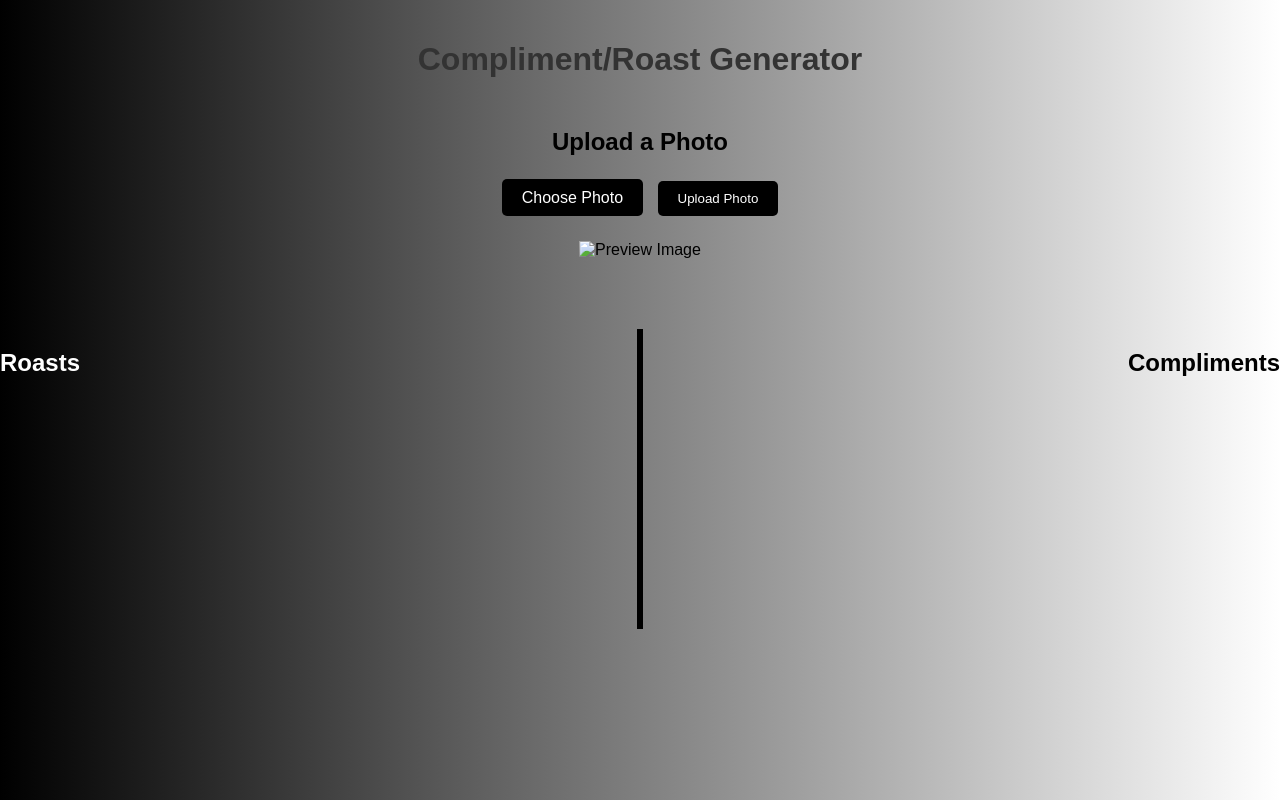
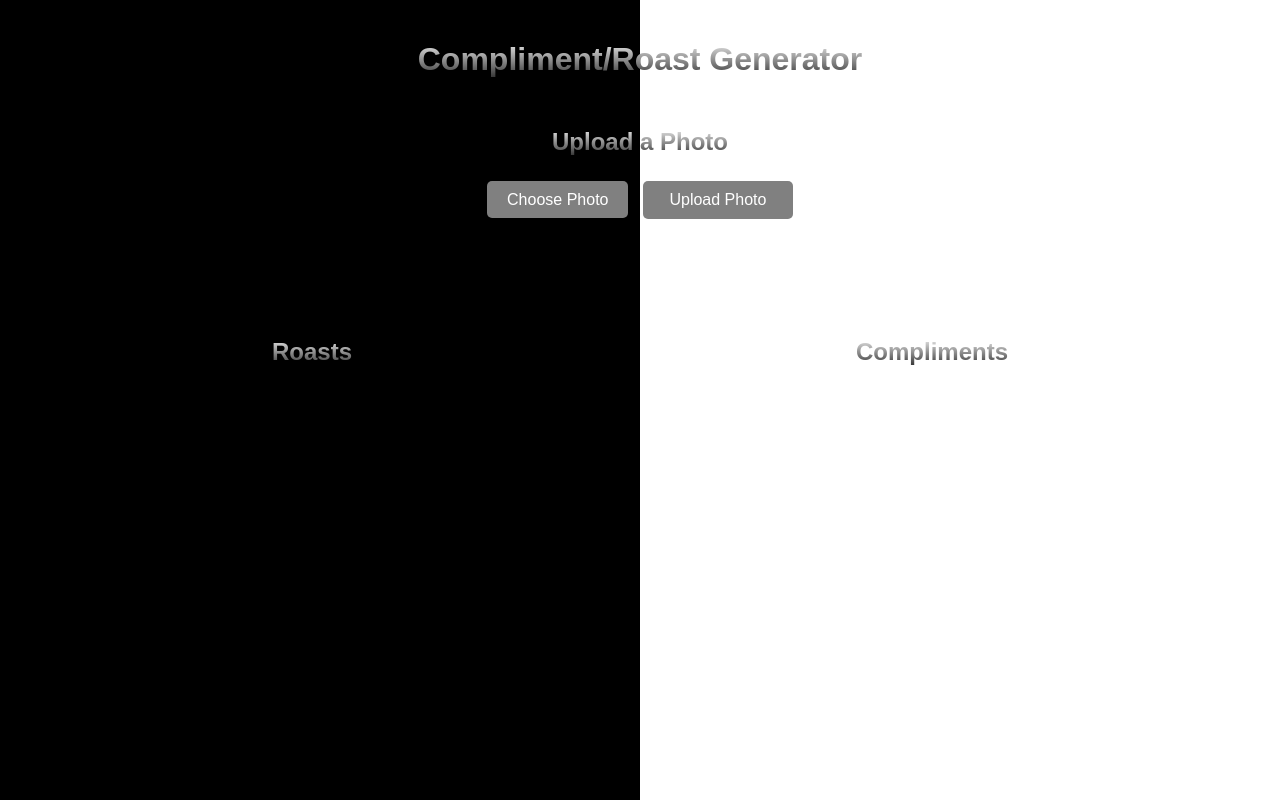
Before and after one commit to Cerabbite/RealityCheck, a plain HTML site: page website/index.html in a window 1280 px wide. Drawn offline with Linux system fonts and the light colour scheme.

Commit message:
Updated website css

```diff
--- a/website/index.html
+++ b/website/index.html
@@ -17,11 +17,11 @@
 <button class="button" onclick="uploadPhoto()">Upload Photo</button>
 
 <div id="message"></div>
-<img id="preview" src="" alt="Preview Image">
+<img id="preview" src="">
 </div>
 <div class="box">
 <div class="roasts"><h2>Roasts</h2></div>
-<div class="vl"></div>
+<!-- <div class="vl"></div> -->
 <div class="compliments"><h2>Compliments</h2></div>
 </div>
 
@@ -33,8 +33,6 @@ function uploadPhoto() {
     showMessage("Please select a file.");
     return;
   }
-
-  // You can perform additional processing or validation here before uploading the photo
 
   showMessage("Photo uploaded successfully.");
   displayPreview(file);
--- a/website/style.css
+++ b/website/style.css
@@ -5,27 +5,37 @@
     padding: 20px;
     background-color: #f7f7f7;
     text-align: center;
-    background: linear-gradient(.25turn, black, white);
+    background: linear-gradient(to right, black 0%, black 50%, white 50%, white 100%);
+  }
+
+  h2 {
+    background: -webkit-linear-gradient(#eee, #333);
+    -webkit-background-clip: text;
+    -webkit-text-fill-color: transparent;
   }
 
   .photo_upload {
     margin: 50px 0;
   }
   h1 {
-    color: #333;
+    background: -webkit-linear-gradient(#eee, #333);
+    -webkit-background-clip: text;
+    -webkit-text-fill-color: transparent;
     margin-bottom: 20px;
   }
   #fileInput {
     display: none;
   }
   .button {
-    background-color: black;
+    background-color: grey;
     color: white;
     padding: 10px 20px;
     border: none;
     border-radius: 5px;
     cursor: pointer;
     margin: 5px;
+    width: 150px;
+    font-size: 1rem;
   }
   #preview {
     max-width: 100%;
@@ -34,28 +44,32 @@
   }
   #message {
     color: #333;
-    font-size: 18px;
+    font-size: 10px;
     margin-bottom: 20px;
   }
 
-  .vl {
-  border-left: 6px solid black;
+  /* .vl {
+  border-left: 6px solid #8f8f8f;
   height: 300px;
-}
+} */
 
 .box {
     display: flex;
     flex-direction: row;
-    justify-content: center;
+    justify-content: space-around;
 }
 
-.roasts {
+/* .roasts {
     left: 0;
     position: absolute;
     color: white;
 }
 
+.box h2 {
+  font-size: 2.5rem;
+}
+
 .compliments {
     right: 0;
     position: absolute;
-}
+} */
```
